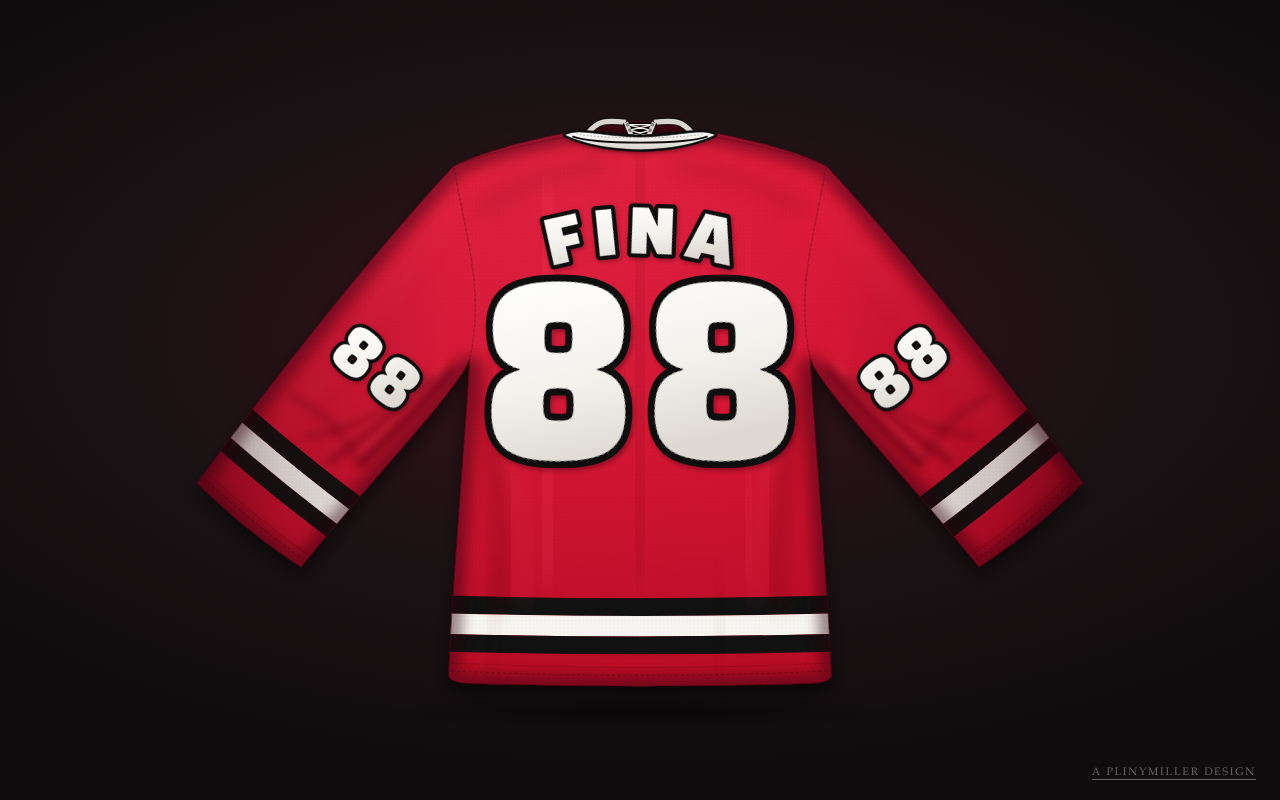
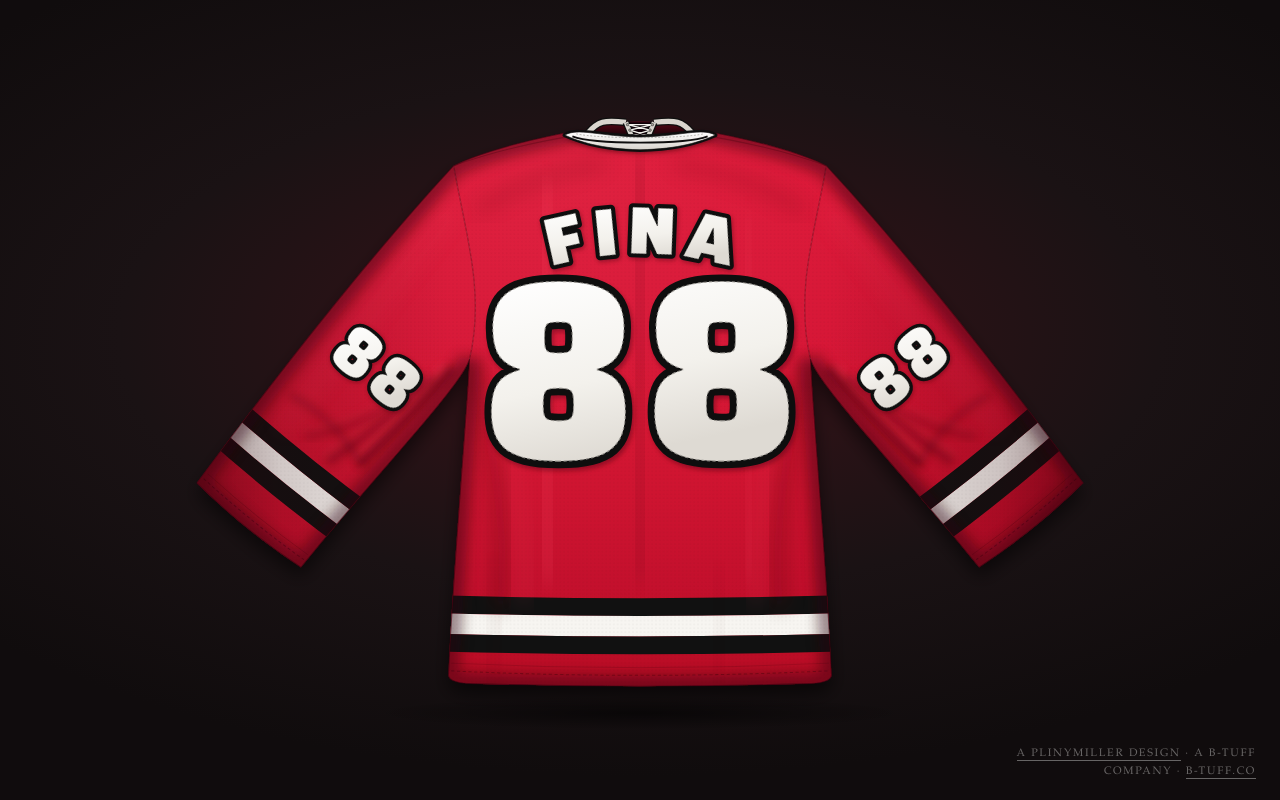
Before and after one commit to plinymiller/bpfina.com, a plain HTML site: page index.html in a window 1280 px wide. Drawn offline with Linux system fonts and the light colour scheme.

Commit message:
Add a small B-Tuff Company footer credit
Add "a B-Tuff Company · B-Tuff.co" with B-Tuff.co linking to
https://b-tuff.co, without duplicating existing company wording.

```diff
--- a/index.html
+++ b/index.html
@@ -42,6 +42,9 @@
     right: 24px;
     bottom: 20px;
     margin: 0;
+    max-width: 16rem;
+    text-align: right;
+    line-height: 1.6;
     font-size: 0.68rem;
     letter-spacing: 0.16em;
     text-transform: uppercase;
@@ -232,6 +235,6 @@
   <g clip-path="url(#sil)" opacity=".5"></g>
 </svg>
 
-  <footer><a href="https://plinymiller.com/">a plinymiller design</a></footer>
+  <footer><a href="https://plinymiller.com/">a plinymiller design</a> · a B-Tuff Company · <a href="https://b-tuff.co">B-Tuff.co</a></footer>
 </body>
 </html>
```
